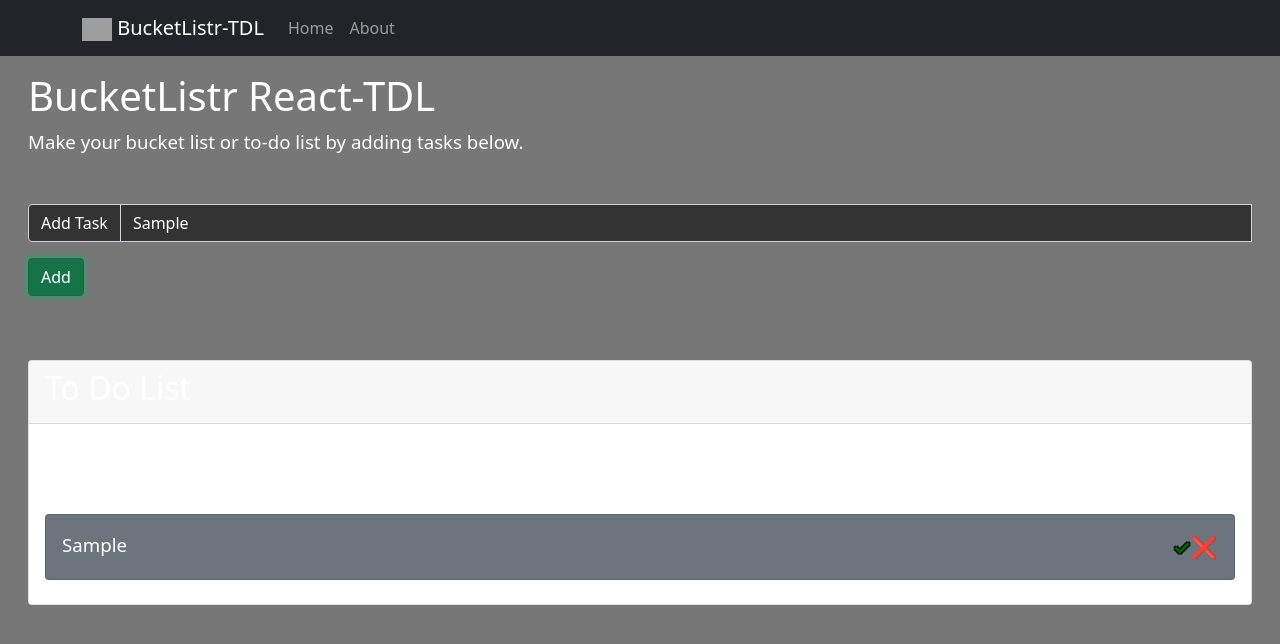
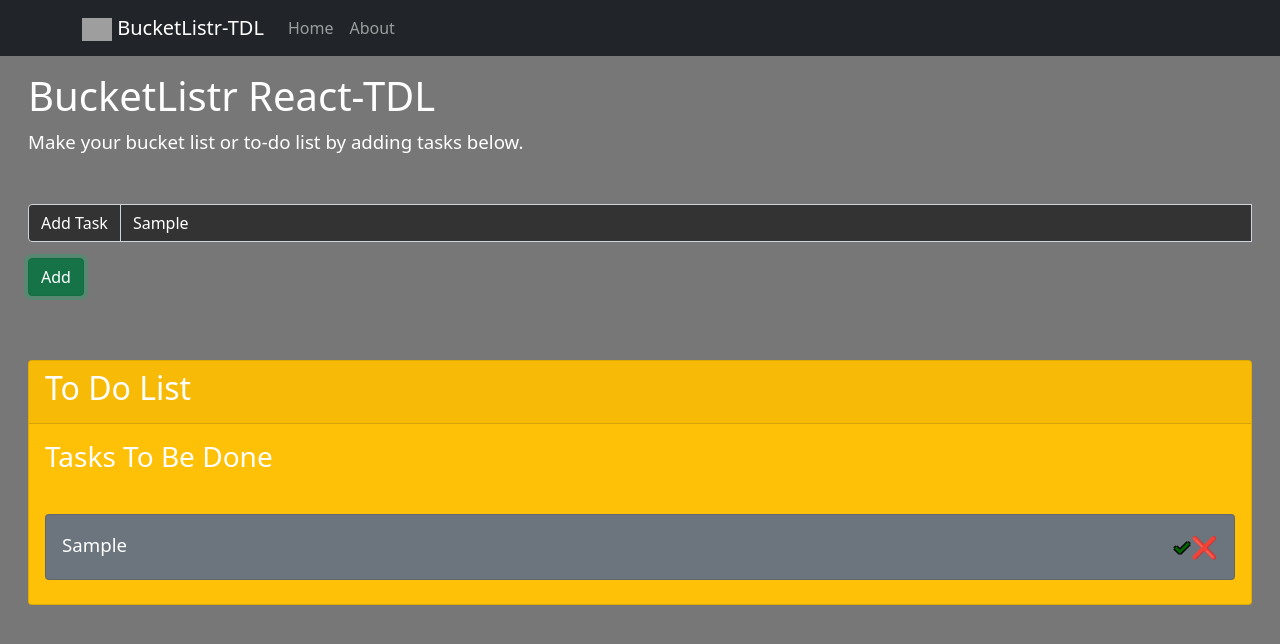
Before and after one commit to stoneneedle/react-tdl1, a React (Create React App) app: page / in a window 1280 px wide. Both pictures are taken after typing "Sample" into the empty fields and a click on the button "Add". Shown: the top 644 px of the page. Built offline with nearby package versions, Linux system fonts and the light colour scheme; grey boxes are pictures that could not be loaded.

Commit message:
Adjusted grid style & card color

```diff
--- a/src/components/TasksDisplay.js
+++ b/src/components/TasksDisplay.js
@@ -27,8 +27,8 @@ export default class TasksDisplay extends React.Component {
         >
           <Card.Body>
             <Row>
-              <Col xs={10} className="tdl-item-text">{item.task}</Col>
-              <Col xs={2} className="text-end">
+              <Col xs={9} md={10} className="tdl-item-text">{item.task}</Col>
+              <Col xs={3} md={2} className="text-end" style={{display: 'inline-block'}}>
                 <Button
                   value={item.id}
                   onClick={this.handleClickCheck}
@@ -51,7 +51,7 @@ export default class TasksDisplay extends React.Component {
 
       return (
         <>
-          <Card>
+          <Card className="bg-warning">
             <Card.Header>
               <h2>To Do List</h2>
             </Card.Header>
```
